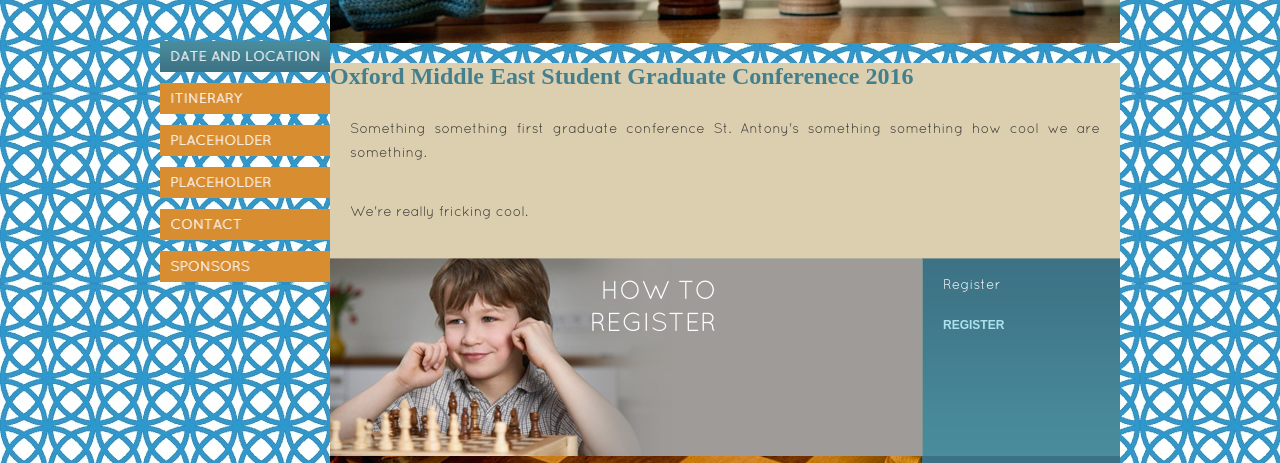
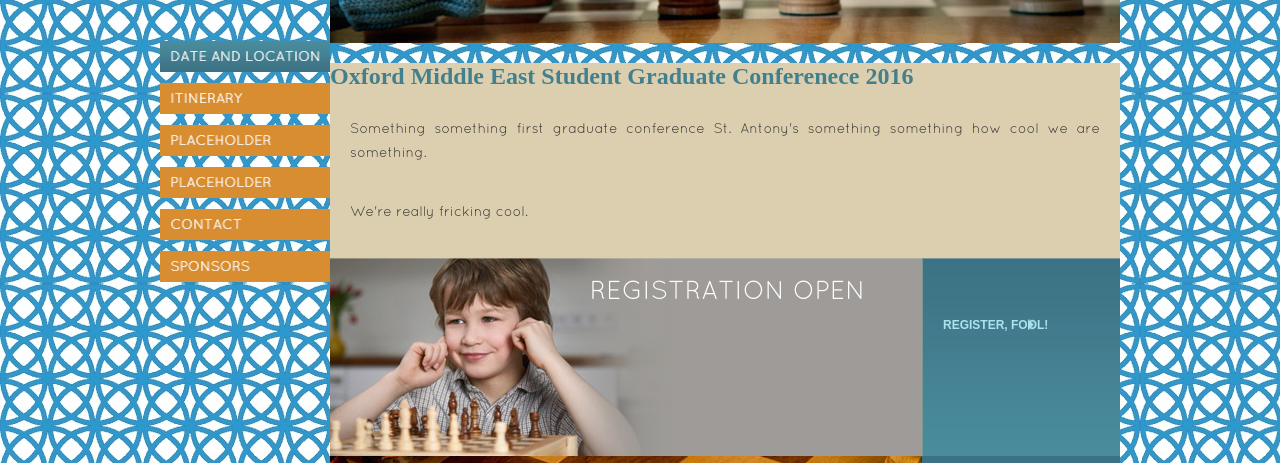
Before and after one commit to OxmesGradConference/oxmesgradconference.org.uk, a plain HTML site: page index.html in a window 1280 px wide. Shown: the part 286-749 px from the top of the page. Drawn offline with Linux system fonts and the light colour scheme.

Commit message:
Update index.html

```diff
--- a/index.html
+++ b/index.html
@@ -53,13 +53,13 @@
 						</p>
 						<div class="first">
 							<p>
-								How to <br> register
+								Registration open <br>
 							</p>
 							<div>
 								<p>
-									Register
+									&nbsp;
 								</p>
-								<a href="classes.html">Register</a>
+								<a href="classes.html">Register, fool!</a>
 							</div>
 						</div>
 						<div>
@@ -68,7 +68,7 @@
 							</p>
 							<div>
 								<p>
-
+									&nbsp;
 								</p>
 								<a href="blog.html">Locate St. Antony's College</a>
 							</div>
```
